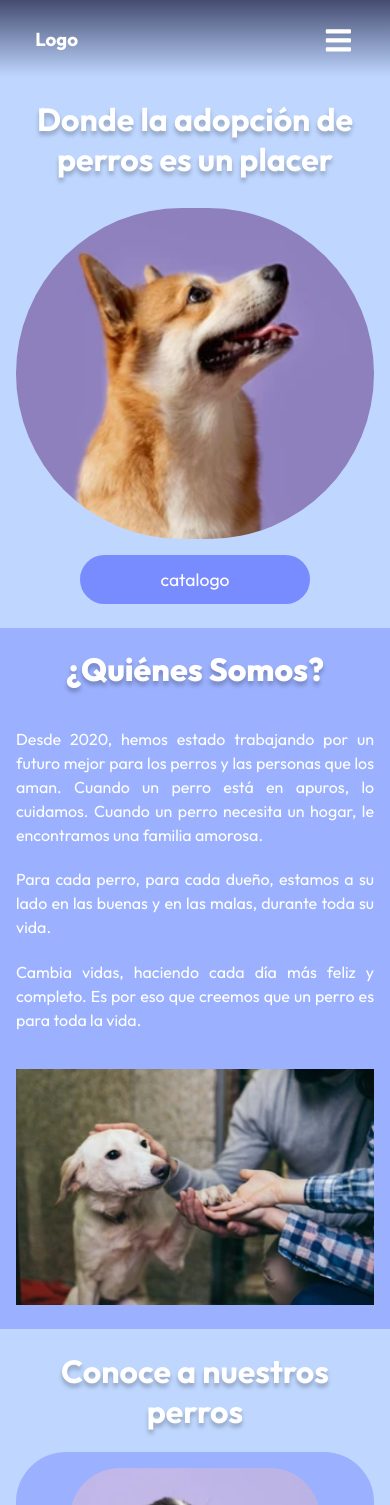
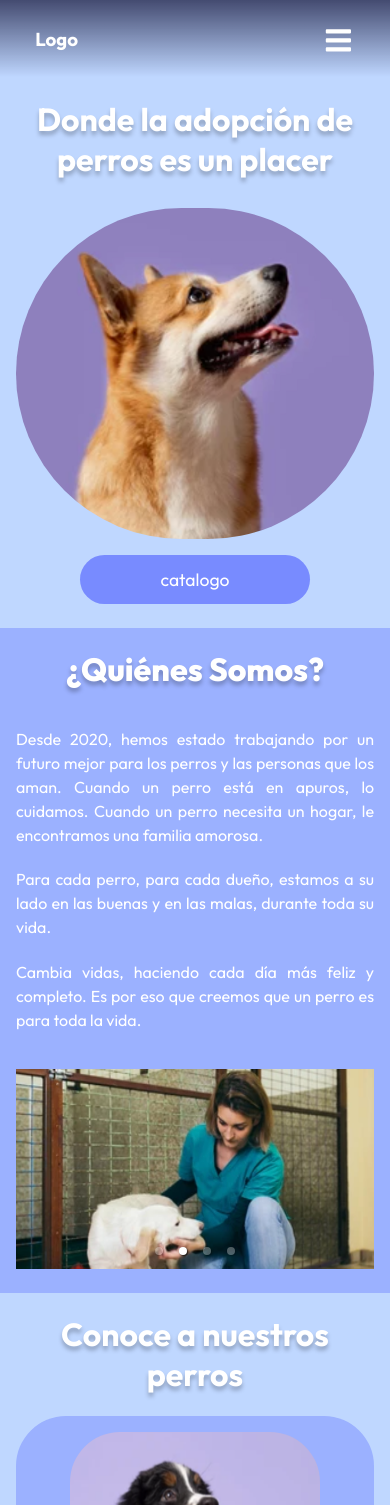
Before and after one commit to shiftmx/adopcion-perros, a React (Vite) app: page / in a window 390 px wide. Shown: the top 1505 px of the page. Built offline with nearby package versions, Linux system fonts and the light colour scheme.

Commit message:
mobile slider working

```diff
--- a/package.json
+++ b/package.json
@@ -11,7 +11,8 @@
   "dependencies": {
     "react": "^18.2.0",
     "react-dom": "^18.2.0",
-    "react-icons": "^4.4.0"
+    "react-icons": "^4.4.0",
+    "react-responsive-carousel": "^3.2.23"
   },
   "devDependencies": {
     "@types/react": "^18.0.17",
--- /dev/null
+++ b/src/components/imageslider/ImageSlider.jsx
@@ -0,0 +1,41 @@
+import React from 'react'
+import './imageSlider.css';
+
+import "react-responsive-carousel/lib/styles/carousel.min.css";
+import {Carousel} from 'react-responsive-carousel';
+
+import sliderImg1 from '../../assets/perros/nosotros_slideshow-1.png';
+import sliderImg2 from '../../assets/perros/nosotros_slideshow-2.png';
+import sliderImg3 from '../../assets/perros/nosotros_slideshow-3.png';
+import sliderImg4 from '../../assets/perros/nosotros_slideshow-4.png';
+
+const ImageSlider = () => {
+
+  return (
+    <Carousel
+        showThumbs={false}
+        autoPlay={true}
+        infiniteLoop={true}
+        emulateTouch={true}
+        swipeable={true}
+        interval={4000}
+        showStatus={false}
+        showArrows={false}
+    >
+        <div className='slider_item'>
+            <img src={sliderImg1} alt="Slider 1" />
+        </div>
+        <div className='slider_item'>
+            <img  src={sliderImg2} alt="Slider 2" />
+        </div>
+        <div className='slider_item'>
+            <img  src={sliderImg3} alt="Slider 3" />
+        </div>
+        <div className='slider_item'>
+            <img  src={sliderImg4} alt="Slider 4" />
+        </div>
+    </Carousel>
+  )
+}
+
+export default ImageSlider
--- /dev/null
+++ b/src/components/imageslider/imageSlider.css
@@ -0,0 +1,3 @@
+.slider_item img{
+    height: 200px;
+}
--- a/src/components/index.js
+++ b/src/components/index.js
@@ -1 +1,2 @@
 export {default as Navbar} from './navbar/Navbar';
+export {default as ImageSlider} from './imageslider/ImageSlider';
--- a/src/containers/nosotros/Nosotros.jsx
+++ b/src/containers/nosotros/Nosotros.jsx
@@ -1,6 +1,7 @@
 import React from 'react'
 import './nosotros.css';
 import nosotrosImg1 from '../../assets/perros/nosotros_slideshow-1.png'
+import { ImageSlider } from '../../components';
 
 const Nosotros = () => {
   return (
@@ -18,7 +19,8 @@ const Nosotros = () => {
         <p>
           Cambia vidas, haciendo cada día más feliz y completo. Es por eso que creemos que un perro es para toda la vida.
         </p>
-        <img src={nosotrosImg1} alt="Slideshow 1" />
+        <ImageSlider/>
+        {/* <img src={nosotrosImg1} alt="Slideshow 1" /> */}
       </div>
     </div>
   )
--- a/src/containers/nosotros/nosotros.css
+++ b/src/containers/nosotros/nosotros.css
@@ -6,6 +6,8 @@
 .perros__nosotros_container{
     display: flex;
     flex-direction: column;
+    align-items: center;
+    justify-content: center;
 }
 
 .perros__nosotros_container img{
```
Also changed, not shown: 1 other file (tests, documents, lock files or other folders).
